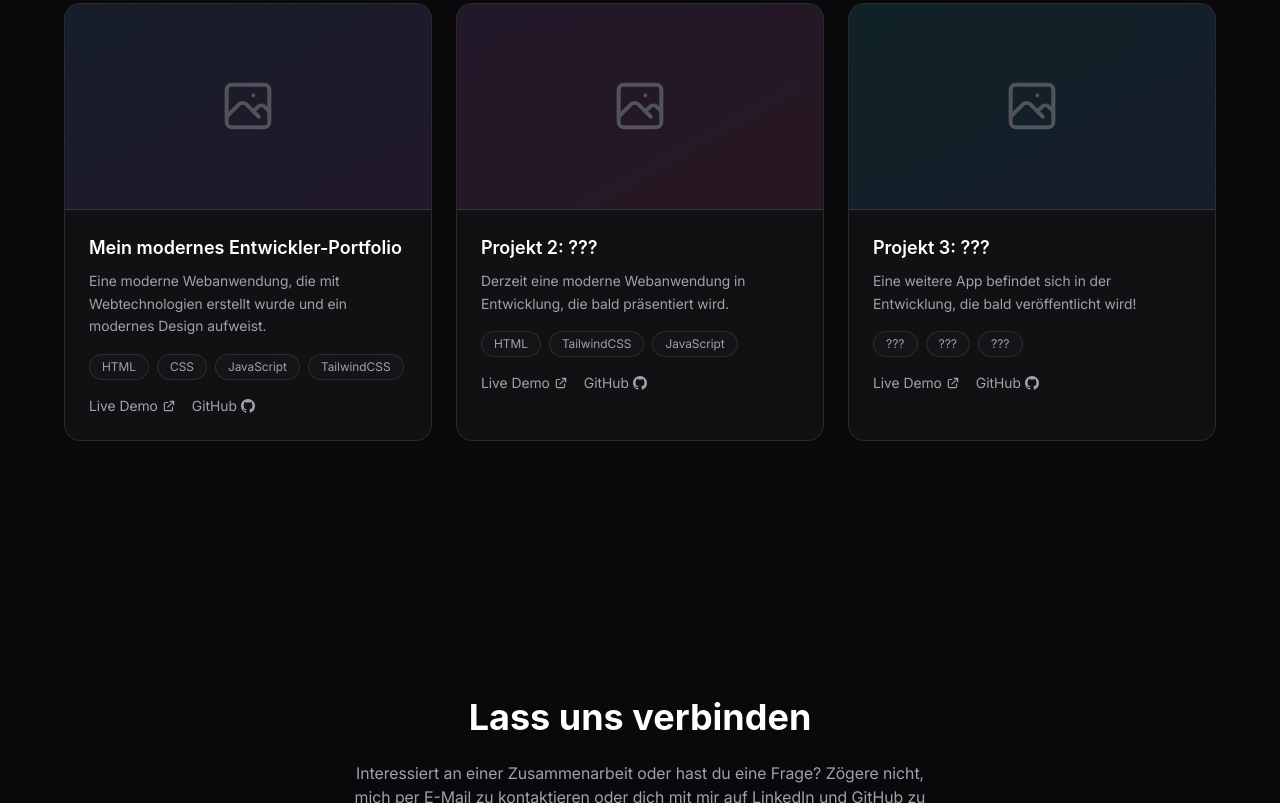
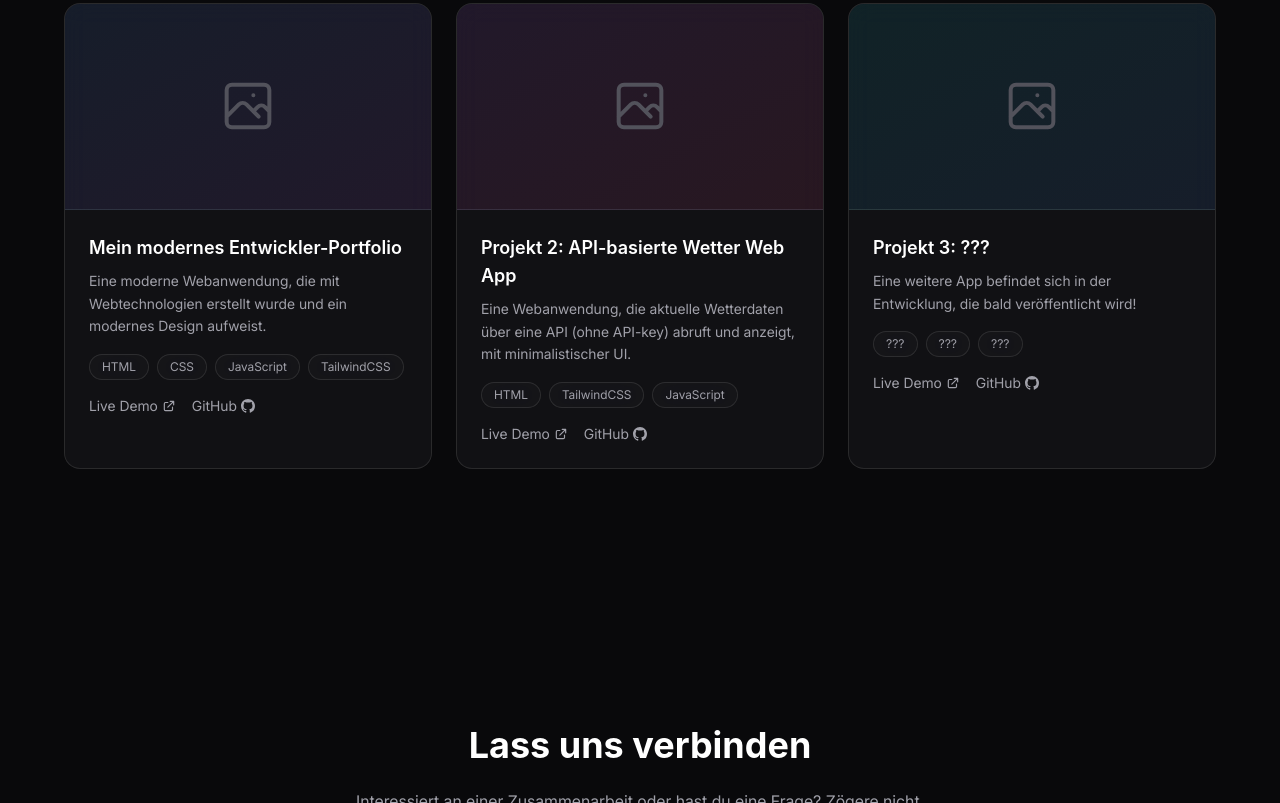
Before and after one commit to yusuf-ak1/my-dev-portfolio-public, a website built with Vite: page index.html in a window 1280 px wide. Shown: the part 1798-2601 px from the top of the page. Built offline with nearby package versions, Linux system fonts and the light colour scheme; a web font is replaced by a local one.

Commit message:
Update project description for Project 2 in the portfolio

```diff
--- a/index.html
+++ b/index.html
@@ -233,8 +233,8 @@
                     </div>
 
                     <div class="p-6">
-                        <h3 class="text-lg font-semibold mb-2 text-white group-hover:text-purple-400 transition-colors">Projekt 2: ???</h3>
-                        <p class="text-sm text-zinc-400 mb-4 leading-relaxed">Derzeit eine moderne Webanwendung in Entwicklung, die bald präsentiert wird.</p>
+                        <h3 class="text-lg font-semibold mb-2 text-white group-hover:text-purple-400 transition-colors">Projekt 2: API-basierte Wetter Web App</h3>
+                        <p class="text-sm text-zinc-400 mb-4 leading-relaxed">Eine Webanwendung, die aktuelle Wetterdaten über eine API (ohne API-key) abruft und anzeigt, mit minimalistischer UI.</p>
 
                         <div class="flex flex-wrap gap-2 mb-4">
                             <span class="px-3 py-1 rounded-full text-xs glass text-zinc-400">HTML</span>
```
